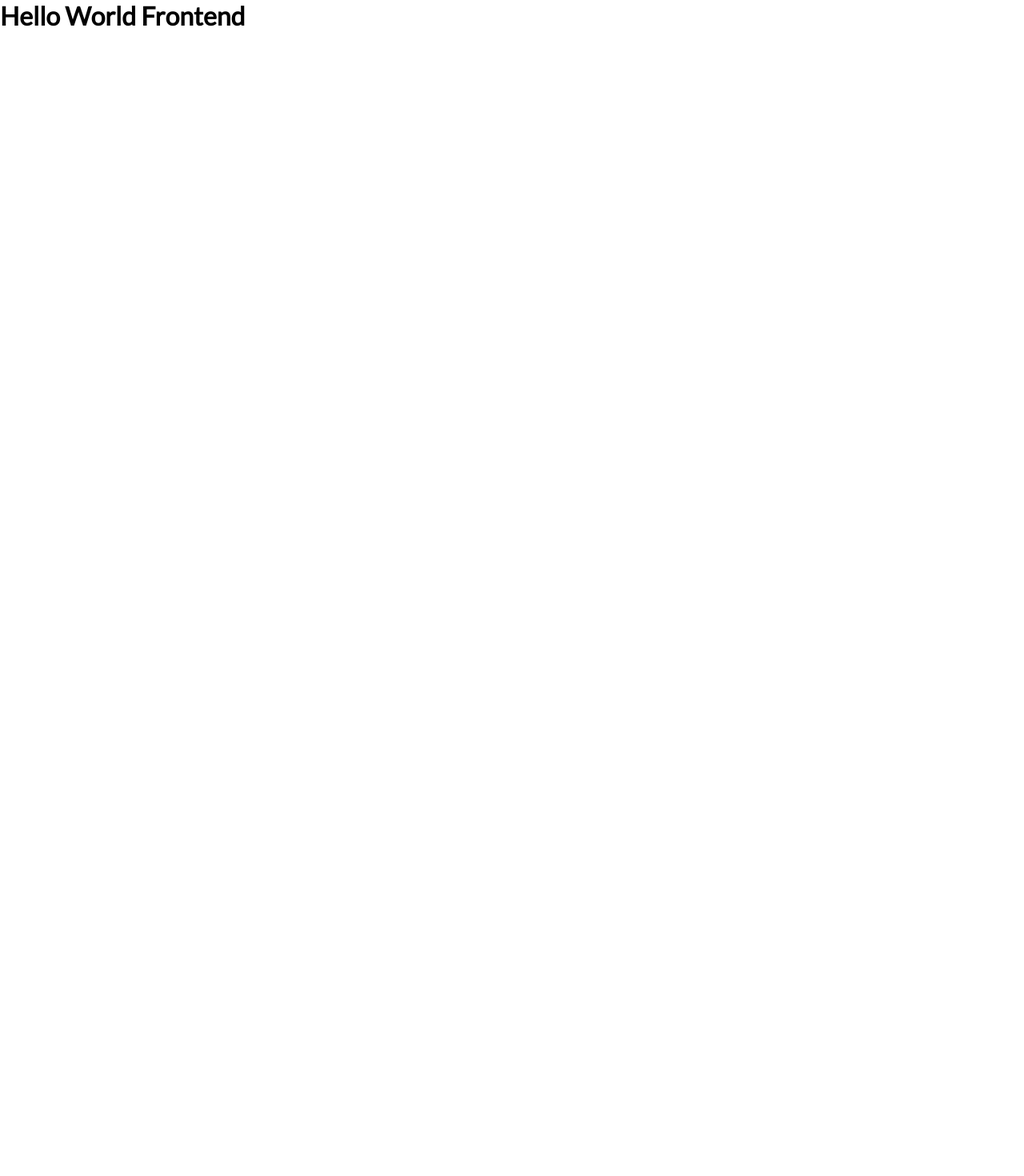
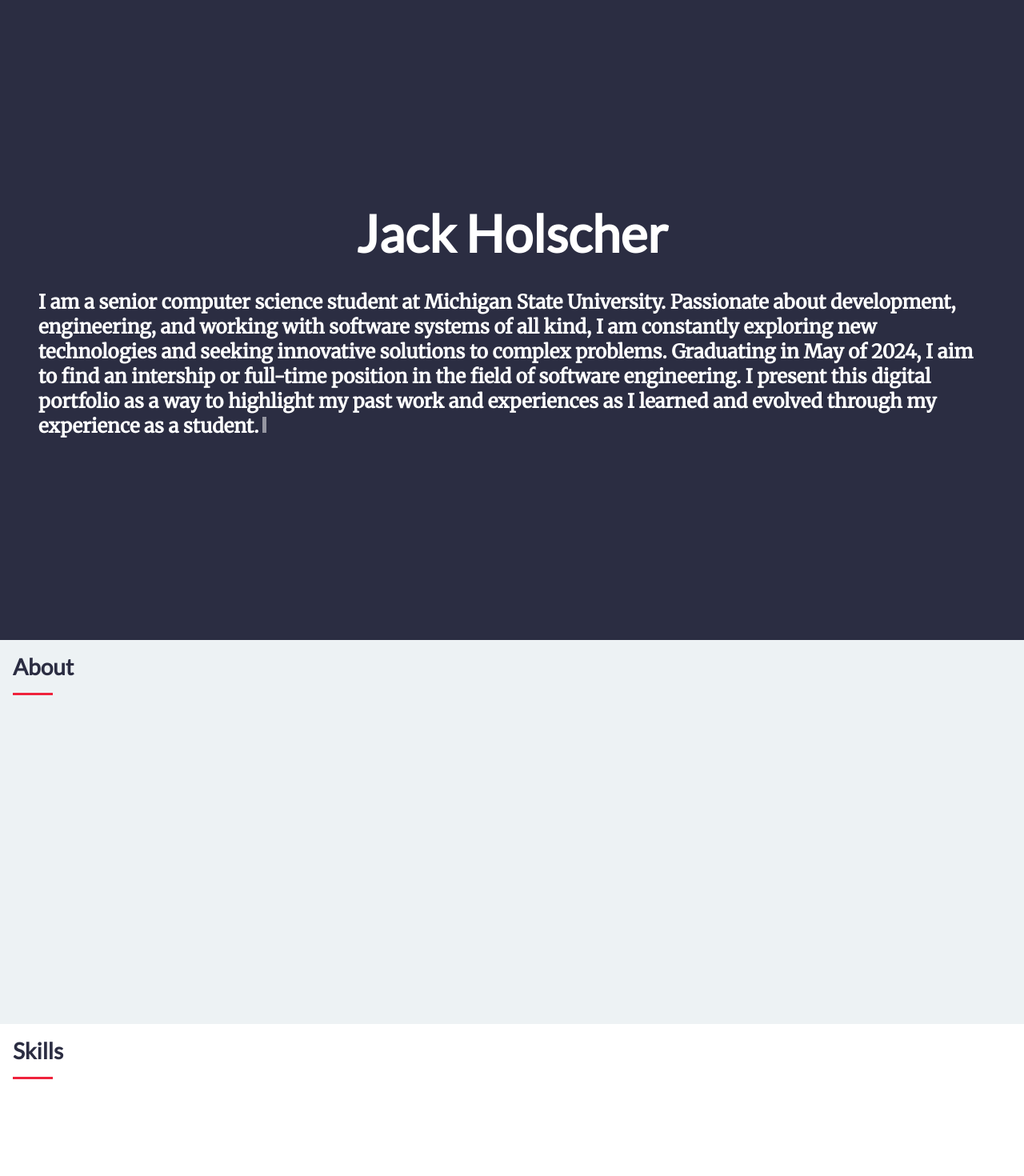
Before and after one commit to holscherj/portfolio, a React (Create React App) app in the folder user-interface/: page / in a window 1280 px wide. Shown: the top 1470 px of the page at 80% size. Before the commit the page ends 800 px from the top, so only its background shows below. Built offline with nearby package versions, Linux system fonts and the light colour scheme.

Commit message:
First draft - header and skeleton

```diff
--- a/user-interface/src/App.css
+++ b/user-interface/src/App.css
@@ -0,0 +1,84 @@
+/* class styles */
+.main-site-container {
+  display: flex;
+  flex-direction: column;
+  background-color: var(--detail);
+}
+
+.header-text {
+  color: var(--neutral-bg);
+  margin: 1rem 3rem;
+}
+
+.subsection-container {
+  display: flex;
+  flex-direction: column;
+  width: 100vw;
+  height: 60vh;
+}
+
+.subheading {
+  color: var(--primary-bg);
+  margin: 1rem 1rem;
+  font-size: 1.75rem;
+}
+
+.subsection-container h3::after {
+  content: "";
+  display: block;
+  width: 50px;
+  height: 3px;
+  margin: 1rem 0;
+  background: var(--accent);
+}
+
+/* header styles */
+#header-container {
+  display: flex;
+  flex-direction: column;
+  justify-content: center;
+  align-items: center;
+  background-color: var(--primary-bg);
+  width: 100vw;
+  height: 100vh;
+}
+
+#header-name {
+  font-size: 4rem;
+}
+
+#header-desc {
+  font-family: var(--secondary-font);
+}
+
+/* blinking text cursor animation */
+#header-desc::after {
+  content: "";
+  width: 5px;
+  height: 20px;
+  margin: 0px 5px;
+  background: var(--neutral-bg);
+  display: inline-block;
+  animation: cursor-blink 1.25s steps(2) infinite;
+}
+
+@keyframes cursor-blink {
+  0% {
+    opacity: 0;
+  }
+}
+
+/* about subsection */
+
+/* skills subsection */
+#skills-container {
+  background-color: var(--neutral-bg);
+}
+
+/* experience subsection */
+
+
+/* projects subsection */
+#projects-container {
+  background-color: var(--neutral-bg);
+}
--- a/user-interface/src/App.js
+++ b/user-interface/src/App.js
@@ -1,9 +1,70 @@
 import './App.css';
 
+
+/**
+ * This function contains the code for the entire portfolio.
+ * Since the webpage can suffice as a single page application, there
+ * is no need for routing or other pages. The entire portfolio,
+ * a representation of my resume, will be displayed through here
+ *
+ * @returns The JSX constructing the portfolio webpage
+ */
 function App() {
   return (
-    <div>
-      <h1> Hello World Frontend </h1>
+    <div className="main-site-container">
+
+      {/*
+        The header of the portfolio.
+        Contains my name and a small description/introduction
+      */}
+      <header id="header-container">
+        <h1 className="header-text" id="header-name"> Jack Holscher </h1>
+        <h2 className="header-text" id="header-desc">
+          I am a senior computer science student at Michigan State University.
+          Passionate about development, engineering, and working with software
+          systems of all kind, I am constantly exploring new technologies and
+          seeking innovative solutions to complex problems. Graduating in May
+          of 2024, I aim to find an intership or full-time position in the field
+          of software engineering. I present this digital portfolio as a way to
+          highlight my past work and experiences as I learned and evolved through
+          my experience as a student.
+        </h2>
+      </header>
+
+      {/*
+        The first subsection of the portfolio, the about portion
+      */}
+      <article className="subsection-container">
+        <h3 className="subheading"> About </h3>
+        {/* Picture
+        Education
+        Hometown
+        Email
+        LinkedIn
+        GitHub */}
+      </article>
+
+      {/*
+        The second subsection of the portfolio, the skills portion
+      */}
+      <article id="skills-container" className="subsection-container">
+        <h3 className="subheading"> Skills </h3>
+      </article>
+
+      {/*
+        The third subsection of the portfolio, the experiences portion
+      */}
+      <article className="subsection-container">
+        <h3 className="subheading"> Experience </h3>
+      </article>
+
+      {/*
+        The last subsection of the portfolio, the projects portion
+      */}
+      <article id="projects-container" className="subsection-container">
+        <h3 className="subheading"> Projects </h3>
+      </article>
+
     </div>
   );
 }
```
